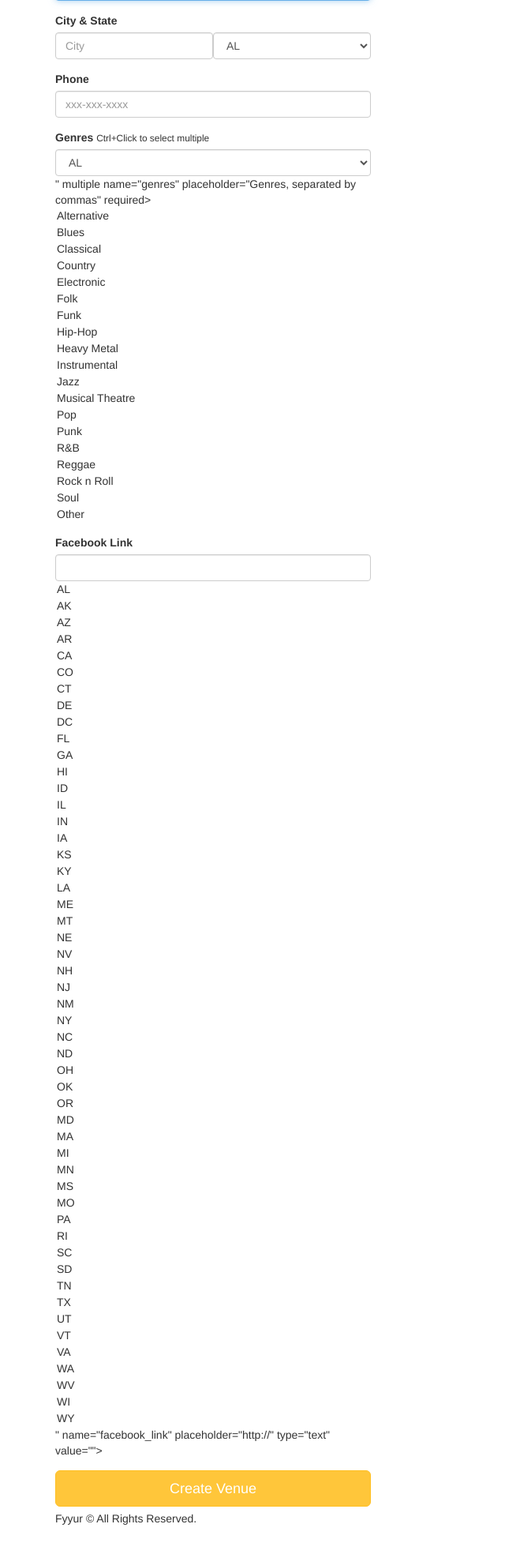
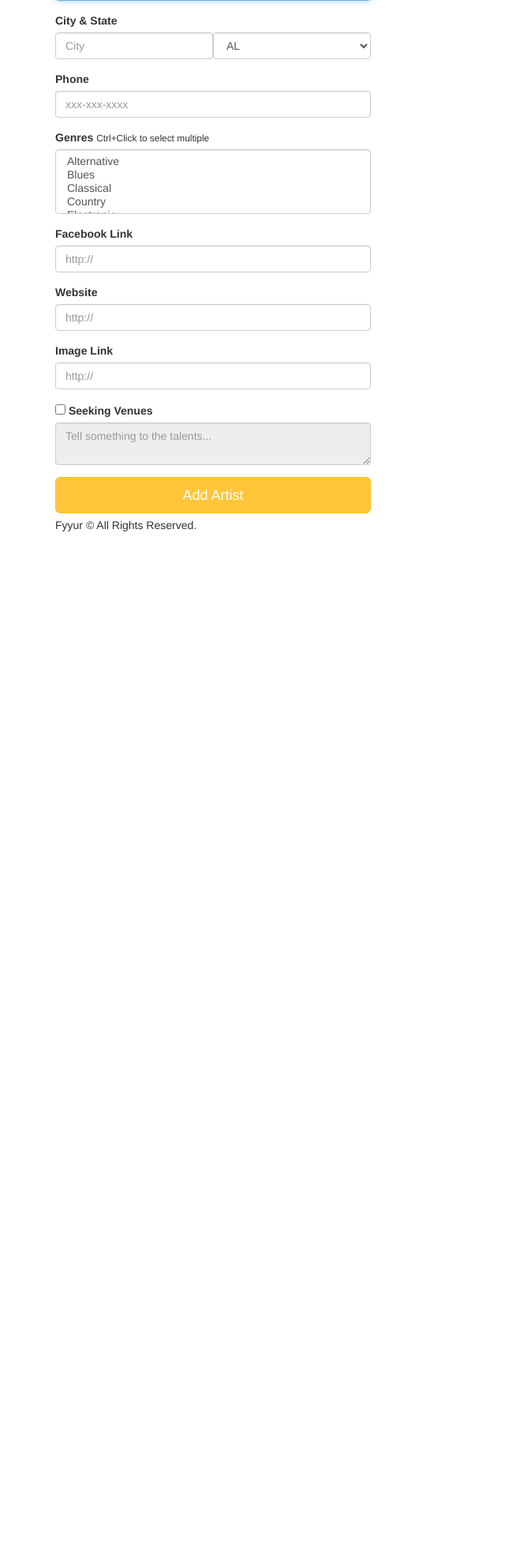
Before and after one commit to morsemars/fyyur, a Flask app: page /artists/create in a window 1280 px wide. Shown: the part 194-2162 px from the top of the page at 79% size, without its empty margins (0-640 px from the left). After the commit the page ends 867 px from the top, so only its background shows below. Run offline with Flask 2, Linux system fonts and the light colour scheme; some libraries are stand-ins or nearby versions.

Commit message:
FEAT: Form Submissions for Venue, Artist, Shows
* added missing fields on forms
* added form validations
* update Shows table as Association Table to accomodate start_time

```diff
--- a/app.py
+++ b/app.py
@@ -1,7 +1,7 @@
 #----------------------------------------------------------------------------#
 # Imports
 #----------------------------------------------------------------------------#
-
+import sys
 import json
 import dateutil.parser
 import babel
@@ -31,44 +31,58 @@
 #----------------------------------------------------------------------------#
 
 # TODO Implement Show and Artist models, and complete all model relationships and properties, as a database migration.
-Shows = db.Table('Shows',
-  db.Column('venue_id', db.Integer, db.ForeignKey('Venue.id'), primary_key=True),
-  db.Column('artist_id', db.Integer, db.ForeignKey('Artist.id'), primary_key=True),
-  db.Column('start_time', db.DateTime, nullable = False))
+
+class Shows(db.Model):
+  __tablename__ = 'Shows'
+  venue_id = db.Column(db.Integer, db.ForeignKey('Venue.id'), primary_key=True)
+  artist_id = db.Column(db.Integer, db.ForeignKey('Artist.id'), primary_key=True)
+  start_time = db.Column(db.DateTime, nullable = False)
+  artist = db.relationship("Artist", backref="venues")
+  venue = db.relationship("Venue", backref="artists")
+
+  def __repr__(self):
+        return f'<Shows {self.venue.name} {self.artist.name} {self.start_time}>'
 
 class Venue(db.Model):
-    __tablename__ = 'Venue'
+  __tablename__ = 'Venue'
 
-    id = db.Column(db.Integer, primary_key=True)
-    name = db.Column(db.String, nullable = False)
-    city = db.Column(db.String(120),  nullable = False)
-    state = db.Column(db.String(120),  nullable = False)
-    address = db.Column(db.String(120),  nullable = False)
-    phone = db.Column(db.String(120),  nullable = False)
-    image_link = db.Column(db.String(500),  nullable = True)
-    facebook_link = db.Column(db.String(120),  nullable = True)
-    # TODO: implement any missing fields, as a database migration using Flask-Migrate
-    genres = db.Column(db.String(120),  nullable = False)
-    website = db.Column(db.String(120),  nullable = True)
-    seeking_talent = db.Column(db.String, nullable = False)
-    seeking_description = db.Column(db.String, nullable = True)
-    artists = db.relationship('Artist', secondary=Shows, backref=db.backref('Venues', lazy=True))
+  id = db.Column(db.Integer, primary_key=True)
+  name = db.Column(db.String, nullable = False)
+  city = db.Column(db.String(120),  nullable = False)
+  state = db.Column(db.String(120),  nullable = False)
+  address = db.Column(db.String(120),  nullable = False)
+  phone = db.Column(db.String(120),  nullable = False)
+  image_link = db.Column(db.String(500),  nullable = True)
+  facebook_link = db.Column(db.String(120),  nullable = True)
+  # TODO: implement any missing fields, as a database migration using Flask-Migrate
+  genres = db.Column(db.String(120),  nullable = False)
+  website = db.Column(db.String(120),  nullable = True)
+  seeking_talent = db.Column(db.String, nullable = False)
+  seeking_description = db.Column(db.String, nullable = True)
+  shows = db.relationship("Shows", backref="Venues", cascade="all, delete-orphan")
+
+  def __repr__(self):
+        return f'<Venue {self.name}>'
 
 class Artist(db.Model):
-    __tablename__ = 'Artist'
+  __tablename__ = 'Artist'
 
-    id = db.Column(db.Integer, primary_key=True)
-    name = db.Column(db.String,  nullable = False)
-    city = db.Column(db.String(120),  nullable = False)
-    state = db.Column(db.String(120),  nullable = False)
-    phone = db.Column(db.String(120),  nullable = False)
-    genres = db.Column(db.String(120),  nullable = False)
-    image_link = db.Column(db.String(500),  nullable = True)
-    facebook_link = db.Column(db.String(120),  nullable = True)
-    # TODO: implement any missing fields, as a database migration using Flask-Migrate
-    website = db.Column(db.String(120),  nullable = True)
-    seeking_venue = db.Column(db.String, nullable = False)
-    seeking_description = db.Column(db.String, nullable = True)
+  id = db.Column(db.Integer, primary_key=True)
+  name = db.Column(db.String,  nullable = False)
+  city = db.Column(db.String(120),  nullable = False)
+  state = db.Column(db.String(120),  nullable = False)
+  phone = db.Column(db.String(120),  nullable = False)
+  genres = db.Column(db.String(120),  nullable = False)
+  image_link = db.Column(db.String(500),  nullable = True)
+  facebook_link = db.Column(db.String(120),  nullable = True)
+  # TODO: implement any missing fields, as a database migration using Flask-Migrate
+  website = db.Column(db.String(120),  nullable = True)
+  seeking_venue = db.Column(db.String, nullable = False)
+  seeking_description = db.Column(db.String, nullable = True)
+  shows = db.relationship("Shows", backref="Artists", cascade="all, delete-orphan")
+
+  def __repr__(self):
+        return f'<Artist {self.name}>'
 
 #----------------------------------------------------------------------------#
 # Filters.
@@ -235,12 +249,43 @@
   # TODO: insert form data as a new Venue record in the db, instead
   # TODO: modify data to be the data object returned from db insertion
 
-  # on successful db insert, flash success
-  flash('Venue ' + request.form['name'] + ' was successfully listed!')
-  # TODO: on unsuccessful db insert, flash an error instead.
-  # e.g., flash('An error occurred. Venue ' + data.name + ' could not be listed.')
-  # see: http://flask.pocoo.org/docs/1.0/patterns/flashing/
-  return render_template('pages/home.html')
+  form = VenueForm()
+  if(form.validate()):
+    # on successful db insert, flash success
+    try:
+      print("Creating a new Venue!")
+      newVenue = Venue(
+          name = form.name.data,
+          city = form.city.data,
+          state = form.state.data,
+          address = form.address.data,
+          phone = form.phone.data,
+          image_link = form.image_link.data,
+          facebook_link = form.facebook_link.data,
+          genres = form.genres.data,
+          website = form.website.data,
+          seeking_talent = form.seeking_talent.data,
+          seeking_description = form.seeking_description.data
+        )
+      print(newVenue)
+      db.session.add(newVenue)
+      db.session.commit()
+      print("Committed!")
+      flash('Venue ' + newVenue.name + ' was successfully listed!')
+      # TODO: on unsuccessful db insert, flash an error instead.
+      # e.g., flash('An error occurred. Venue ' + data.name + ' could not be listed.')
+      # see: http://flask.pocoo.org/docs/1.0/patterns/flashing/
+    except:
+      print(sys.exc_info())
+      db.session.rollback()
+
+      flash('An error occurred. Venue ' + newVenue.name + ' could not be listed.')
+    finally:
+      db.session.close()
+      return render_template('pages/home.html')
+  else:
+    return render_template('forms/new_venue.html', form=form)
+
 
 @app.route('/venues/<venue_id>', methods=['DELETE'])
 def delete_venue(venue_id):
@@ -429,12 +474,35 @@
   # TODO: insert form data as a new Venue record in the db, instead
   # TODO: modify data to be the data object returned from db insertion
 
-  # on successful db insert, flash success
-  flash('Artist ' + request.form['name'] + ' was successfully listed!')
-  # TODO: on unsuccessful db insert, flash an error instead.
-  # e.g., flash('An error occurred. Artist ' + data.name + ' could not be listed.')
-  return render_template('pages/home.html')
+  form = ArtistForm()
 
+  if(form.validate()):
+    try:
+      newArtist = Artist(
+          name = form.name.data,
+          city = form.city.data,
+          state = form.state.data,
+          phone = form.phone.data,
+          image_link = form.image_link.data,
+          facebook_link = form.facebook_link.data,
+          genres = form.genres.data,
+          website = form.website.data,
+          seeking_venue = form.seeking_venue.data,
+          seeking_description = form.seeking_description.data
+        )
+      db.session.add(newArtist)
+      db.session.commit()
+      flash('Artist ' + newArtist.name + ' was successfully listed!')
+    except:
+      print(sys.exc_info())
+      db.session.rollback()
+      flash('An error occurred. Artist ' + newArtist.name + ' could not be listed.')
+    finally:
+      db.session.close()
+      return render_template('pages/home.html')
+
+  else:
+    return render_template('forms/new_artist.html', form=form)
 
 #  Shows
 #  ----------------------------------------------------------------
@@ -493,12 +561,32 @@
   # called to create new shows in the db, upon submitting new show listing form
   # TODO: insert form data as a new Show record in the db, instead
 
-  # on successful db insert, flash success
-  flash('Show was successfully listed!')
-  # TODO: on unsuccessful db insert, flash an error instead.
-  # e.g., flash('An error occurred. Show could not be listed.')
-  # see: http://flask.pocoo.org/docs/1.0/patterns/flashing/
-  return render_template('pages/home.html')
+  form = ShowForm()
+
+  if(form.validate()):
+    try:
+      newShow = Shows(
+          artist_id = form.artist_id.data,
+          venue_id = form.venue_id.data,
+          start_time = form.start_time.data
+        )
+      db.session.add(newShow)
+      db.session.commit()
+      # on successful db insert, flash success
+      flash('Show was successfully listed!')
+      # TODO: on unsuccessful db insert, flash an error instead.
+      # e.g., flash('An error occurred. Show could not be listed.')
+      # see: http://flask.pocoo.org/docs/1.0/patterns/flashing/
+      return render_template('pages/home.html')
+    except:
+      print(sys.exc_info())
+      db.session.rollback()
+      flash('An error occurred. Show could not be listed.')
+    finally:
+      db.session.close()
+      return render_template('pages/home.html')
+  else:
+    return render_template('forms/new_show.html', form=form)
 
 @app.errorhandler(404)
 def not_found_error(error):
--- a/forms.py
+++ b/forms.py
@@ -1,31 +1,9 @@
 from datetime import datetime
-from flask_wtf import Form
-from wtforms import StringField, SelectField, SelectMultipleField, DateTimeField
-from wtforms.validators import DataRequired, AnyOf, URL
+from flask_wtf import FlaskForm
+from wtforms import StringField, SelectField, SelectMultipleField, DateTimeField, BooleanField, TextAreaField, validators
+from wtforms.validators import DataRequired, AnyOf, URL, Regexp, Optional
 
-class ShowForm(Form):
-    artist_id = StringField(
-        'artist_id'
-    )
-    venue_id = StringField(
-        'venue_id'
-    )
-    start_time = DateTimeField(
-        'start_time',
-        validators=[DataRequired()],
-        default= datetime.today()
-    )
-
-class VenueForm(Form):
-    name = StringField(
-        'name', validators=[DataRequired()]
-    )
-    city = StringField(
-        'city', validators=[DataRequired()]
-    )
-    state = SelectField(
-        'state', validators=[DataRequired()],
-        choices=[
+State = [
             ('AL', 'AL'),
             ('AK', 'AK'),
             ('AZ', 'AZ'),
@@ -78,20 +56,8 @@
             ('WI', 'WI'),
             ('WY', 'WY'),
         ]
-    )
-    address = StringField(
-        'address', validators=[DataRequired()]
-    )
-    phone = StringField(
-        'phone'
-    )
-    image_link = StringField(
-        'image_link'
-    )
-    genres = SelectMultipleField(
-        # TODO implement enum restriction
-        'genres', validators=[DataRequired()],
-        choices=[
+
+Genres = [
             ('Alternative', 'Alternative'),
             ('Blues', 'Blues'),
             ('Classical', 'Classical'),
@@ -112,12 +78,21 @@
             ('Soul', 'Soul'),
             ('Other', 'Other'),
         ]
+
+class ShowForm(FlaskForm):
+    artist_id = StringField(
+        'artist_id',validators=[DataRequired()]
     )
-    facebook_link = StringField(
-        'facebook_link', validators=[URL()]
+    venue_id = StringField(
+        'venue_id',validators=[DataRequired()]
+    )
+    start_time = DateTimeField(
+        'start_time',
+        validators=[DataRequired()],
+        default= datetime.today()
     )
 
-class ArtistForm(Form):
+class VenueForm(FlaskForm):
     name = StringField(
         'name', validators=[DataRequired()]
     )
@@ -126,63 +101,13 @@
     )
     state = SelectField(
         'state', validators=[DataRequired()],
-        choices=[
-            ('AL', 'AL'),
-            ('AK', 'AK'),
-            ('AZ', 'AZ'),
-            ('AR', 'AR'),
-            ('CA', 'CA'),
-            ('CO', 'CO'),
-            ('CT', 'CT'),
-            ('DE', 'DE'),
-            ('DC', 'DC'),
-            ('FL', 'FL'),
-            ('GA', 'GA'),
-            ('HI', 'HI'),
-            ('ID', 'ID'),
-            ('IL', 'IL'),
-            ('IN', 'IN'),
-            ('IA', 'IA'),
-            ('KS', 'KS'),
-            ('KY', 'KY'),
-            ('LA', 'LA'),
-            ('ME', 'ME'),
-            ('MT', 'MT'),
-            ('NE', 'NE'),
-            ('NV', 'NV'),
-            ('NH', 'NH'),
-            ('NJ', 'NJ'),
-            ('NM', 'NM'),
-            ('NY', 'NY'),
-            ('NC', 'NC'),
-            ('ND', 'ND'),
-            ('OH', 'OH'),
-            ('OK', 'OK'),
-            ('OR', 'OR'),
-            ('MD', 'MD'),
-            ('MA', 'MA'),
-            ('MI', 'MI'),
-            ('MN', 'MN'),
-            ('MS', 'MS'),
-            ('MO', 'MO'),
-            ('PA', 'PA'),
-            ('RI', 'RI'),
-            ('SC', 'SC'),
-            ('SD', 'SD'),
-            ('TN', 'TN'),
-            ('TX', 'TX'),
-            ('UT', 'UT'),
-            ('VT', 'VT'),
-            ('VA', 'VA'),
-            ('WA', 'WA'),
-            ('WV', 'WV'),
-            ('WI', 'WI'),
-            ('WY', 'WY'),
-        ]
+        choices=State
+    )
+    address = StringField(
+        'address', validators=[DataRequired()]
     )
     phone = StringField(
-        # TODO implement validation logic for state
-        'phone'
+        'phone', validators=[DataRequired(), Regexp('[0-9][0-9][0-9]-[0-9][0-9][0-9]-[0-9][0-9][0-9][0-9]',message="Format should be 000-000-0000")]
     )
     image_link = StringField(
         'image_link'
@@ -190,31 +115,57 @@
     genres = SelectMultipleField(
         # TODO implement enum restriction
         'genres', validators=[DataRequired()],
-        choices=[
-            ('Alternative', 'Alternative'),
-            ('Blues', 'Blues'),
-            ('Classical', 'Classical'),
-            ('Country', 'Country'),
-            ('Electronic', 'Electronic'),
-            ('Folk', 'Folk'),
-            ('Funk', 'Funk'),
-            ('Hip-Hop', 'Hip-Hop'),
-            ('Heavy Metal', 'Heavy Metal'),
-            ('Instrumental', 'Instrumental'),
-            ('Jazz', 'Jazz'),
-            ('Musical Theatre', 'Musical Theatre'),
-            ('Pop', 'Pop'),
-            ('Punk', 'Punk'),
-            ('R&B', 'R&B'),
-            ('Reggae', 'Reggae'),
-            ('Rock n Roll', 'Rock n Roll'),
-            ('Soul', 'Soul'),
-            ('Other', 'Other'),
-        ]
+        choices=Genres
+    )
+    facebook_link = StringField(
+        'facebook_link', validators=[URL()]
+    )
+    website = StringField(
+        'website', validators=[Optional(), URL()]
+    )
+    image_link = StringField(
+        'image_link', validators=[Optional(), URL()]
+    )
+    seeking_talent = BooleanField(
+        'seeking_talent'
+    )
+    seeking_description = TextAreaField(
+        'seeking_description'
+    )
+
+class ArtistForm(FlaskForm):
+    name = StringField(
+        'name', validators=[DataRequired()]
+    )
+    city = StringField(
+        'city', validators=[DataRequired()]
+    )
+    state = SelectField(
+        'state', validators=[DataRequired()],
+        choices=State
+    )
+    phone = StringField(
+        # TODO implement validation logic for state
+        'phone',validators=[DataRequired(), Regexp('[0-9][0-9][0-9]-[0-9][0-9][0-9]-[0-9][0-9][0-9][0-9]',message="Format should be 000-000-0000")]
+    )
+    image_link = StringField(
+        'image_link'
+    )
+    genres = SelectMultipleField(
+        # TODO implement enum restriction
+        'genres', validators=[DataRequired()],
+        choices=Genres
     )
     facebook_link = StringField(
         # TODO implement enum restriction
         'facebook_link', validators=[URL()]
     )
-
-# TODO IMPLEMENT NEW ARTIST FORM AND NEW SHOW FORM
+    website = StringField(
+        'website', validators=[Optional(), URL()]
+    )
+    seeking_venue = BooleanField(
+        'seeking_venue'
+    )
+    seeking_description = TextAreaField(
+        'seeking_description'
+    )
--- a/templates/forms/new_artist.html
+++ b/templates/forms/new_artist.html
@@ -4,6 +4,7 @@
   <div class="form-wrapper">
     <form method="post" class="form">
       <h3 class="form-heading">List a new artist</h3>
+      {{ form.csrf_token }}
       <div class="form-group">
         <label for="name">Name</label>
         {{ form.name(class_ = 'form-control', autofocus = true) }}
@@ -22,17 +23,48 @@
       <div class="form-group">
           <label for="phone">Phone</label>
           {{ form.phone(class_ = 'form-control', placeholder='xxx-xxx-xxxx', autofocus = true) }}
+          {% if form.phone.errors %}
+              <ul class="errors">{% for error in form.phone.errors %}<li>{{ error }}</li>{% endfor %}</ul>
+          {% endif %}
         </div>
       <div class="form-group">
         <label for="genres">Genres</label>
         <small>Ctrl+Click to select multiple</small>
-        {{ form.genres(class_ = 'form-control', placeholder='Genres, separated by commas', id=form.state, autofocus = true) }}
+        {{ form.genres(class_ = 'form-control', placeholder='Genres, separated by commas', autofocus = true) }}
       </div>
       <div class="form-group">
-          <label for="genres">Facebook Link</label>
-          {{ form.facebook_link(class_ = 'form-control', placeholder='http://', id=form.state, autofocus = true) }}
-        </div>
-      <input type="submit" value="Create Venue" class="btn btn-primary btn-lg btn-block">
+        <label for="genres">Facebook Link</label>
+        {{ form.facebook_link(class_ = 'form-control', placeholder='http://', autofocus = true) }}
+        {% if form.facebook_link.errors %}
+            <ul class="errors">{% for error in form.facebook_link.errors %}<li>{{ error }}</li>{% endfor %}</ul>
+        {% endif %}
+      </div>
+      <div class="form-group">
+        <label for="genres">Website</label>
+        {{ form.website(class_ = 'form-control', placeholder='http://',  autofocus = true) }}
+        {% if form.website.errors %}
+            <ul class="errors">{% for error in form.website.errors %}<li>{{ error }}</li>{% endfor %}</ul>
+        {% endif %}
+      </div>
+      <div class="form-group">
+        <label for="genres">Image Link</label>
+        {{ form.image_link(class_ = 'form-control', placeholder='http://',  autofocus = true) }}
+        {% if form.image_link.errors %}
+            <ul class="errors">{% for error in form.image_link.errors %}<li>{{ error }}</li>{% endfor %}</ul>
+        {% endif %}
+      </div>
+      <div class="form-group">
+        {{ form.seeking_venue(autofocus = true) }}
+        <label for="genres">Seeking Venues</label>
+        {{ form.seeking_description(class_ = 'form-control', placeholder='Tell something to the talents...', autofocus = true, disabled = true) }}
+      </div>
+      <input type="submit" value="Add Artist" class="btn btn-primary btn-lg btn-block">
     </form>
   </div>
+
+  <script>
+    document.getElementById('seeking_venue').onchange = function(){
+      document.getElementById('seeking_description').disabled = !this.checked;
+    }
+  </script>
 {% endblock %}
--- a/templates/forms/new_show.html
+++ b/templates/forms/new_show.html
@@ -4,6 +4,8 @@
   <div class="form-wrapper">
     <form method="post" class="form">
       <h3 class="form-heading">List a new show</h3>
+      {{ form.errors }}
+      {{ form.csrf_token }}
       <div class="form-group">
         <label for="artist_id">Artist ID</label>
         <small>ID can be found on the Artist's Page</small>
```
Also changed, not shown: migrations/versions/021de27073e5_.py (added, +45 -0 lines), templates/forms/new_venue.html (+59 -5 lines).
